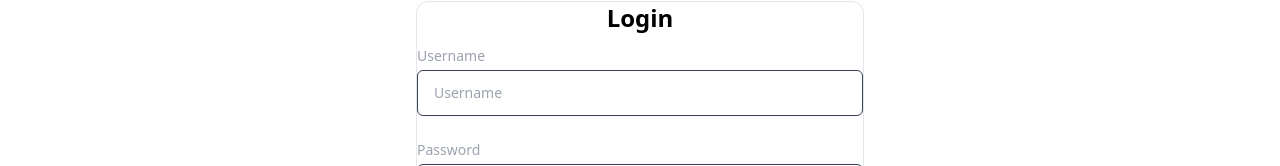
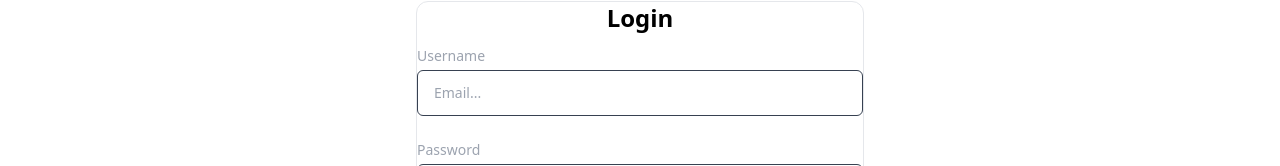
Before and after one commit to Asad9340/firebase-learning, a React (Vite) app: page /login in a window 1280 px wide. Shown: the part 135-301 px from the top of the page. Built offline with nearby package versions, Linux system fonts and the light colour scheme.

Commit message:
added onsubmit button and find data from input form

```diff
--- a/src/LogIn/LogIn.jsx
+++ b/src/LogIn/LogIn.jsx
@@ -1,19 +1,26 @@
 function LogIn() {
+  const handleLogIn = (event) => {
+    event.preventDefault();
+    const email = event.target.email.value;
+    const password = event.target.password.value;
+    console.log(email);
+    console.log(password)
+  };
   return (
     <div className="flex justify-center">
       <div className="w-full max-w-md mt-10 space-y-3 rounded-xl  text-black border">
         <h1 className="text-2xl font-bold text-center">Login</h1>
-        <form noValidate=""  className="space-y-6">
+        <form  onSubmit={handleLogIn} className="space-y-6">
           <div className="space-y-1 text-sm">
             <label htmlFor="username" className="block text-gray-400">
               Username
             </label>
             <input
-              type="text"
-              name="username"
-              id="username"
-              placeholder="Username"
-              className="w-full px-4 py-3 rounded-md border border-gray-700 text-gray-100 focus:border-violet-400"
+              type="email"
+              name="email"
+              id="email"
+              placeholder="Email..."
+              className="w-full px-4 py-3 rounded-md border border-gray-700 text-gray-800 focus:border-violet-400"
             />
           </div>
           <div className="space-y-1 text-sm">
@@ -25,7 +32,7 @@ function LogIn() {
               name="password"
               id="password"
               placeholder="Password"
-              className="w-full px-4 py-3 rounded-md border border-gray-700 text-gray-100 focus:border-violet-400"
+              className="w-full px-4 py-3 rounded-md border border-gray-700 text-gray-800 focus:border-violet-400"
             />
             <div className="flex justify-end text-xs text-gray-400">
               <a rel="noopener noreferrer" href="#">
@@ -33,7 +40,7 @@ function LogIn() {
               </a>
             </div>
           </div>
-          <button className="block w-full p-3 text-center rounded-sm text-gray-900 bg-violet-400">
+          <button type="submit" className="block w-full p-3 text-center rounded-sm text-gray-900 bg-violet-400">
             Sign in
           </button>
         </form>
--- a/src/Register/Register.jsx
+++ b/src/Register/Register.jsx
@@ -1,8 +1,17 @@
 function Register() {
+    const handleRegister = event => {
+      event.preventDefault();
+      const name = event.target.fullname.value;
+      const email = event.target.email.value;
+      const password = event.target.password.value;
+      console.log(name);
+      console.log(email);
+      console.log(password);
+    };
   return (
     <div>
       <div className="bg-grey-lighter min-h-screen flex flex-col border">
-        <div className="container max-w-md mx-auto flex-1 flex flex-col items-center justify-center px-2">
+        <form onSubmit={handleRegister} className="container max-w-md mx-auto flex-1 flex flex-col items-center justify-center px-2">
           <div className="bg-white px-6 py-8 rounded shadow-md text-black w-full">
             <h1 className="mb-8 text-3xl text-center">Sign up</h1>
             <input
@@ -67,7 +76,7 @@ function Register() {
             </a>
             .
           </div>
-        </div>
+        </form>
       </div>
     </div>
   );
```
